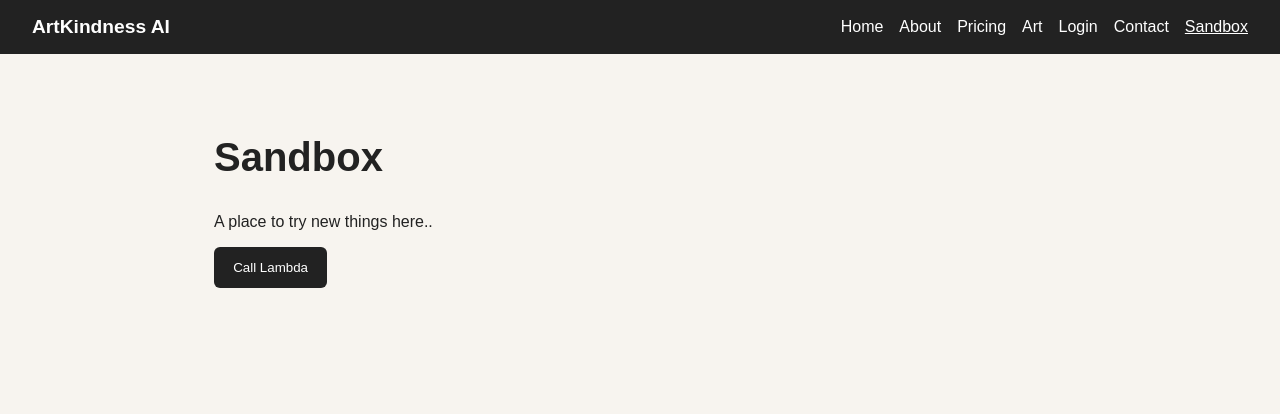
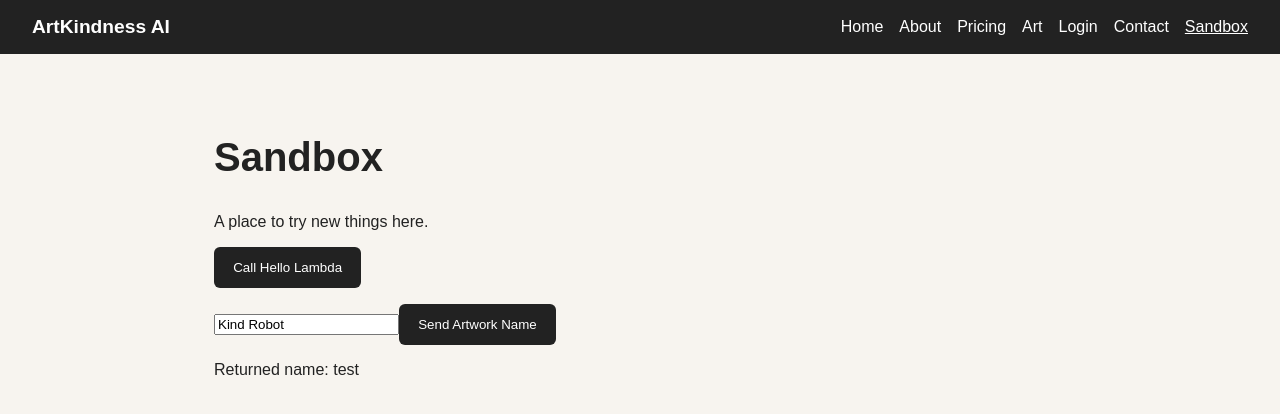
Before and after one commit to davideliason/artkindness, a React app in the folder frontend/: page /sandbox in a window 1280 px wide. Shown: the top 414 px of the page. Built offline with nearby package versions, Linux system fonts and the light colour scheme; the HTML template or start-up script is replaced by a standard one.

Commit message:
add post route successfully which works with previous get

```diff
--- a/frontend/src/pages/Sandbox.jsx
+++ b/frontend/src/pages/Sandbox.jsx
@@ -1,8 +1,9 @@
 import { useState } from "react";
 
 export default function Sandbox() {
-
+  const [artworkName, setArtworkName] = useState("Kind Robot");
   const [message, setMessage] = useState("");
+  const [returnedName, setReturnedName] = useState("test");
 
   async function callLambda() {
     const response = await fetch(
@@ -11,18 +12,47 @@ export default function Sandbox() {
 
     const data = await response.json();
 
+    console.log(data);
+
     setMessage(data.message);
+  }
+
+  async function sendArtworkName() {
+    const response = await fetch(
+      "https://jn41btrinc.execute-api.us-west-2.amazonaws.com/artwork",
+      {
+        method: "POST",
+        headers: {
+          "Content-Type": "application/json",
+        },
+        body: JSON.stringify({
+          artworkName: artworkName,
+        }),
+      }
+    );
+
+    const data = await response.json();
+
+    console.log(data);
+
+    setReturnedName(data.artworkName);
   }
 
   return (
     <section>
       <h1>Sandbox</h1>
-      <p>A place to try new things here..</p>
+      <p>A place to try new things here.</p>
 
-         <button onClick={callLambda}>Call Lambda</button>
+      <button onClick={callLambda}>Call Hello Lambda</button>
       <p>{message}</p>
+
+      <input
+        value={artworkName}
+        onChange={(event) => setArtworkName(event.target.value)}
+      />
+
+      <button onClick={sendArtworkName}>Send Artwork Name</button>
+      <p>Returned name: {returnedName}</p>
     </section>
-
-
   );
 }
```
